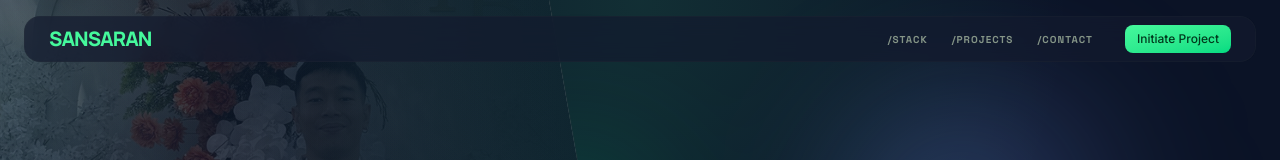
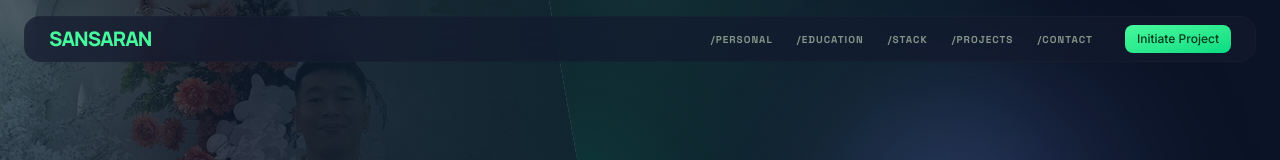
Before and after one commit to sansaran1234/MyPortfolio, a Next.js app: page / in a window 1280 px wide. Shown: the top 160 px of the page. Built offline with nearby package versions, Linux system fonts and the light colour scheme.

Commit message:
feat: add personal information and education links to navbar navigation

```diff
--- a/src/components/layout/Navbar.tsx
+++ b/src/components/layout/Navbar.tsx
@@ -46,6 +46,8 @@ export const Navbar = () => {
             className="hidden md:flex items-center gap-6 font-technical text-[10px] uppercase font-bold tracking-widest text-outline"
             variants={navbarSoftReveal.item}
           >
+            <Link href="#personal-information" onClick={(event) => handleSectionNavigate(event, "personal-information")} className="hover:text-primary transition-colors">/Personal</Link>
+            <Link href="#education" onClick={(event) => handleSectionNavigate(event, "education")} className="hover:text-primary transition-colors">/Education</Link>
             <Link href="#stack" onClick={(event) => handleSectionNavigate(event, "stack")} className="hover:text-primary transition-colors">/Stack</Link>
             <Link href="#projects" onClick={(event) => handleSectionNavigate(event, "projects")} className="hover:text-primary transition-colors">/Projects</Link>
             <Link href="#contact" onClick={(event) => handleSectionNavigate(event, "contact")} className="hover:text-primary transition-colors">/Contact</Link>
```
